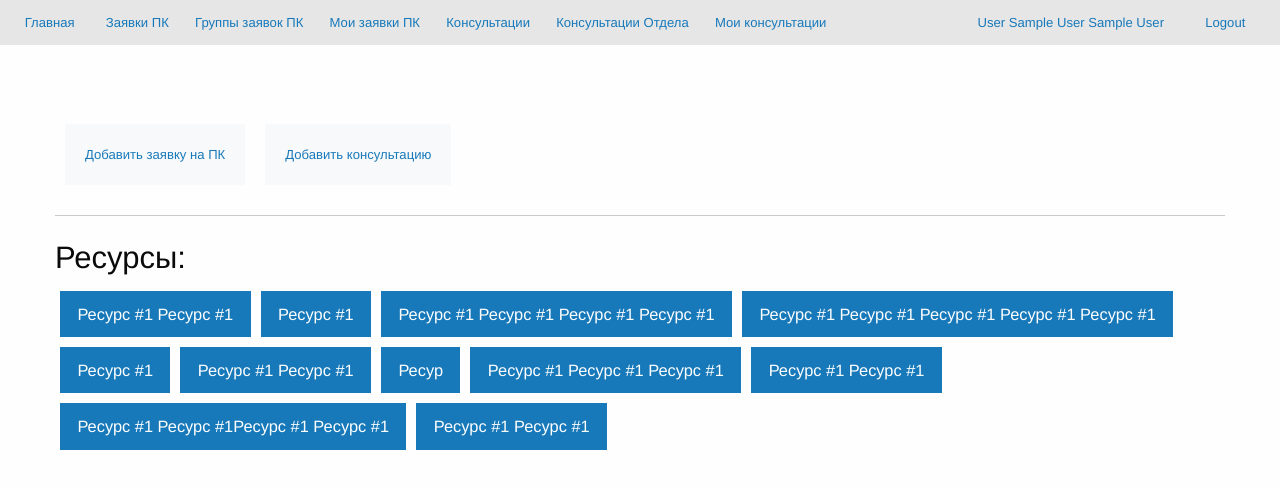
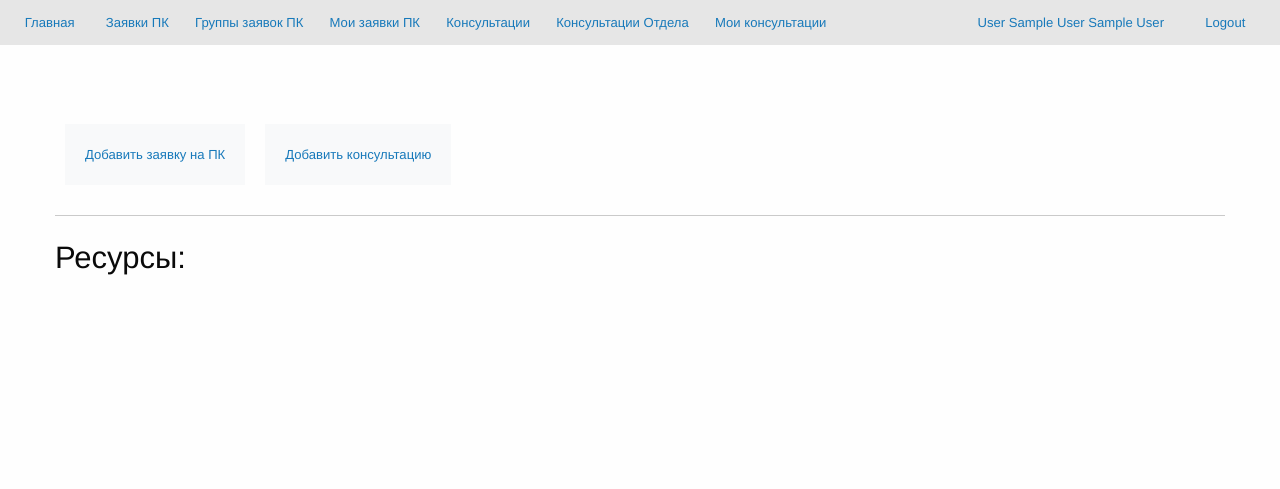
Before and after one commit to ivnminin/profiles_for_office, a Flask app: page / in a window 1280 px wide. Shown: the top 489 px of the page. Run offline with Flask 2, Linux system fonts and the light colour scheme; a user stored in the database is signed in; tables that the repository leaves empty hold one stand-in row (values such as "Sample post"); parts of the project's set-up code (start-up, migrations or seed data) failed here and were passed over.

Commit message:
fix error

```diff
--- a/project/app/templates/computer_orders.html
+++ b/project/app/templates/computer_orders.html
@@ -56,7 +56,11 @@
                 </thead>
                 <tbody>
                     {% for order in orders %}
-                        <tr {{ order.group_order.status | view_status_css | safe}}>
+                        <tr
+                            {% if not order.group_order %}
+                            {% else %}
+                                {{ order.group_order | view_status_css | safe}}
+                            {% endif %}>
                             <td style="text-align: center; border: 1px grey solid;">{{ order.id }}</td>
                             <td style="text-align: center; border: 1px grey solid;">{{ order.user.full_name }}</td>
                             <td style="word-wrap: break-word; word-break: break-all; min-width: 250px; border: 1px grey solid;">{{ order.name }}</td>
--- a/project/app/templates/index.html
+++ b/project/app/templates/index.html
@@ -43,17 +43,17 @@
             <h3>Ресурсы:</h3>
             <div class="grid-x">
 
-                <a href="#" style="margin: 5px" class="large button">Ресурс #1 Ресурс #1</a>
-                <a href="#" style="margin: 5px" class="large button">Ресурс #1 </a>
-                <a href="#" style="margin: 5px" class="large button">Ресурс #1 Ресурс #1 Ресурс #1 Ресурс #1</a>
-                <a href="#" style="margin: 5px" class="large button">Ресурс #1 Ресурс #1 Ресурс #1 Ресурс #1 Ресурс #1</a>
-                <a href="#" style="margin: 5px" class="large button">Ресурс #1</a>
-                <a href="#" style="margin: 5px" class="large button">Ресурс #1 Ресурс #1</a>
-                <a href="#" style="margin: 5px" class="large button">Ресур</a>
-                <a href="#" style="margin: 5px" class="large button">Ресурс #1 Ресурс #1 Ресурс #1</a>
-                <a href="#" style="margin: 5px" class="large button">Ресурс #1 Ресурс #1</a>
-                <a href="#" style="margin: 5px" class="large button">Ресурс #1 Ресурс #1Ресурс #1 Ресурс #1</a>
-                <a href="#" style="margin: 5px" class="large button">Ресурс #1 Ресурс #1</a>
+                <!--<a href="#" style="margin: 5px" class="large button">Ресурс #1 Ресурс #1</a>-->
+                <!--<a href="#" style="margin: 5px" class="large button">Ресурс #1 </a>-->
+                <!--<a href="#" style="margin: 5px" class="large button">Ресурс #1 Ресурс #1 Ресурс #1 Ресурс #1</a>-->
+                <!--<a href="#" style="margin: 5px" class="large button">Ресурс #1 Ресурс #1 Ресурс #1 Ресурс #1 Ресурс #1</a>-->
+                <!--<a href="#" style="margin: 5px" class="large button">Ресурс #1</a>-->
+                <!--<a href="#" style="margin: 5px" class="large button">Ресурс #1 Ресурс #1</a>-->
+                <!--<a href="#" style="margin: 5px" class="large button">Ресур</a>-->
+                <!--<a href="#" style="margin: 5px" class="large button">Ресурс #1 Ресурс #1 Ресурс #1</a>-->
+                <!--<a href="#" style="margin: 5px" class="large button">Ресурс #1 Ресурс #1</a>-->
+                <!--<a href="#" style="margin: 5px" class="large button">Ресурс #1 Ресурс #1Ресурс #1 Ресурс #1</a>-->
+                <!--<a href="#" style="margin: 5px" class="large button">Ресурс #1 Ресурс #1</a>-->
 
             </div>
         </div>
```
Also changed, not shown: project/app/templates/my_computer_orders.html (+6 -1 lines).
